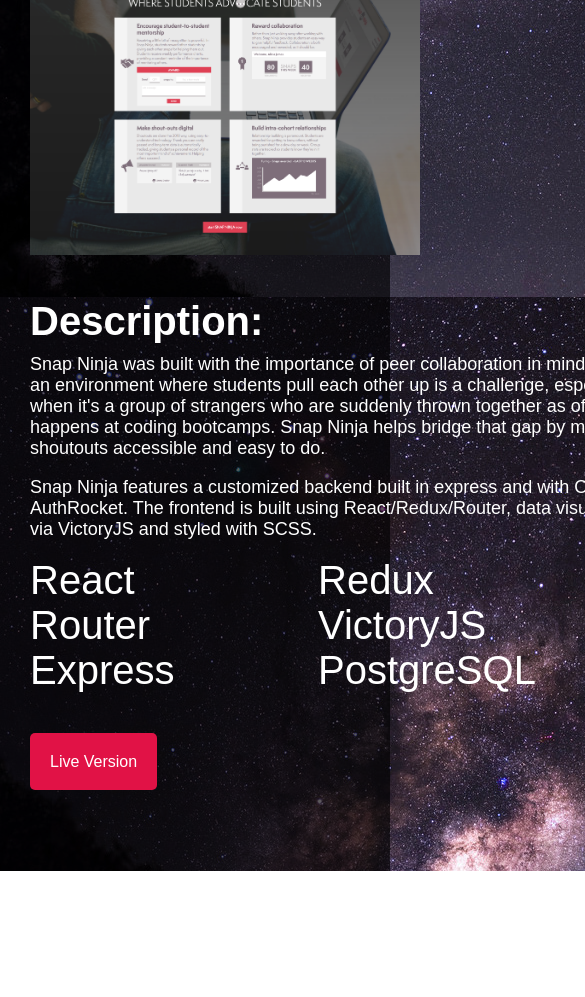
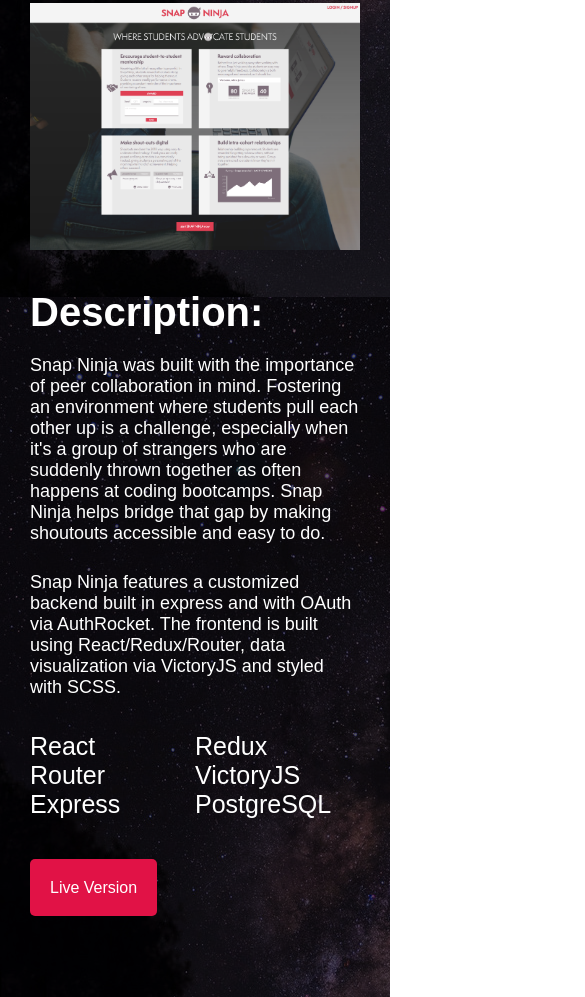
Before and after one commit to t-laird/t-laird.github.io, a React app: page /projects in a window 390 px wide. Shown: the part 719-1716 px from the top of the page, 585 px wide, since content can reach past the window. Before the commit the page ends 1590 px from the top, so only its background shows below. Built offline with nearby package versions, Linux system fonts and the light colour scheme.

Commit message:
fix for project component css

```diff
--- a/src/Components/Projects/Projects.scss
+++ b/src/Components/Projects/Projects.scss
@@ -6,6 +6,9 @@
     font-size: 60px;
   }
   .projectDiv {
+    display: flex;
+    flex-wrap: wrap;
+    width: 100%;
     img {
       width: 100%;
     }
@@ -15,6 +18,7 @@
     }
     h3 {
       font-size: 40px;
+      width: 100%;
       margin-bottom: 10px;
     }
     p {
@@ -28,6 +32,7 @@
       flex-wrap: wrap;
       width: 36em;
       margin-bottom: 60px;
+      margin-right: auto;
       li {
         width: 50%;
         list-style: none;
@@ -35,6 +40,8 @@
       }
     }
 
+    .buttonContainer {
+      width: 100%;
       a {
         text-decoration: none;
         margin-top: 30px;
@@ -48,6 +55,25 @@
           background-color: white;
         }
       }
+    }
+
 
   }
 }
+
+@media screen and (max-width: 850px) {
+  .Projects {
+    .projectDiv {
+      p {
+        width: 100%;
+      }
+
+      ul {
+        width: 100%;
+        li {
+          font-size: 25px;
+        }
+      }
+    }
+  }
+}
```
Lines whose indentation alone changed are shown as unchanged.
